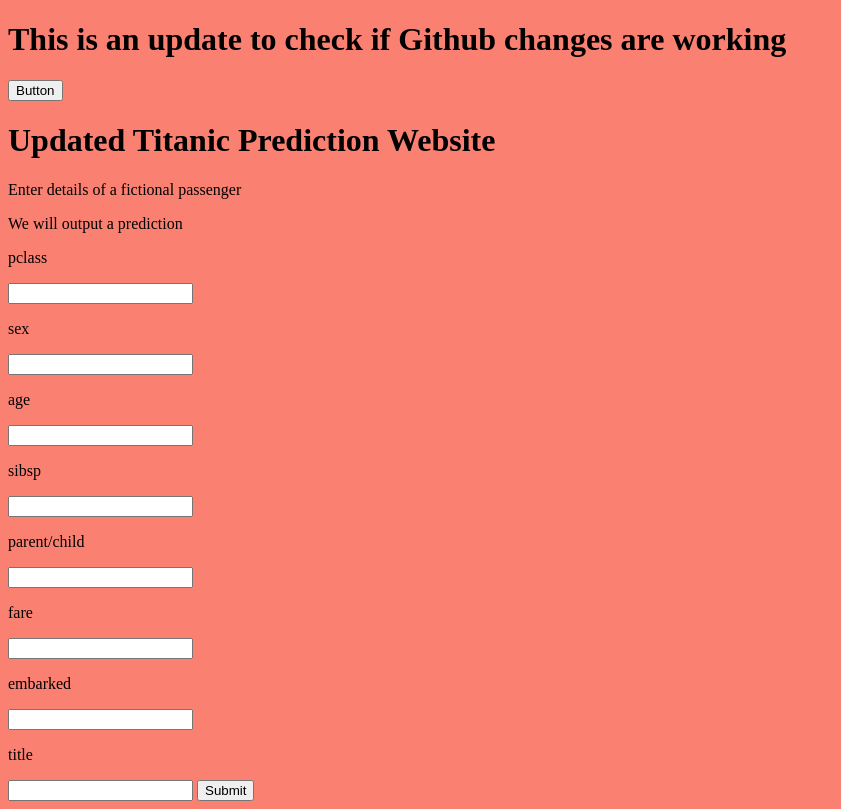
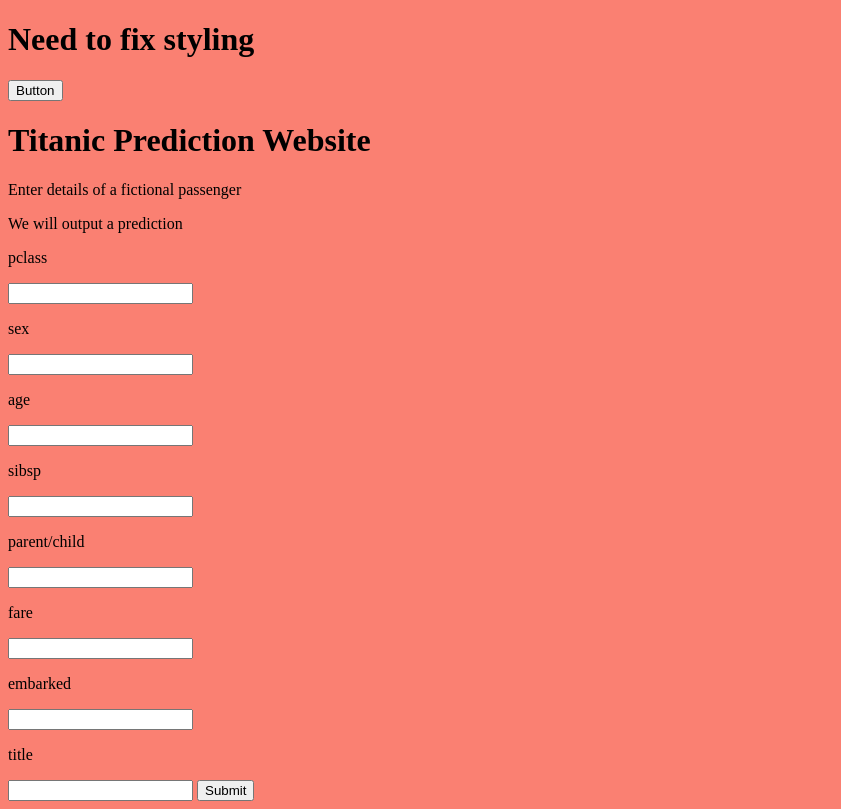
Before and after one commit to tcruz88/titanic_survival_predictor, a Django app: page / in a window 1280 px wide. Shown: the whole page, without its empty margins (0-841 px from the left). Run offline with Django 3.2, Linux system fonts and the light colour scheme.

Commit message:
update styling

```diff
--- a/templates/index.html
+++ b/templates/index.html
@@ -9,11 +9,11 @@
 </head>
 
 <body>
-    <h1>This is an update to check if Github changes are working</h1>
+    <h1>Need to fix styling</h1>
     <button type="button" onclick="clicked()">Button</button>
     <!-- <a href="{% url 'result' %}">Click to go to results</a> -->
     <br>
-    <h1>Updated Titanic Prediction Website</h1>
+    <h1>Titanic Prediction Website</h1>
     <p>Enter details of a fictional passenger</p>
     <p>We will output a prediction</p>
 
```
